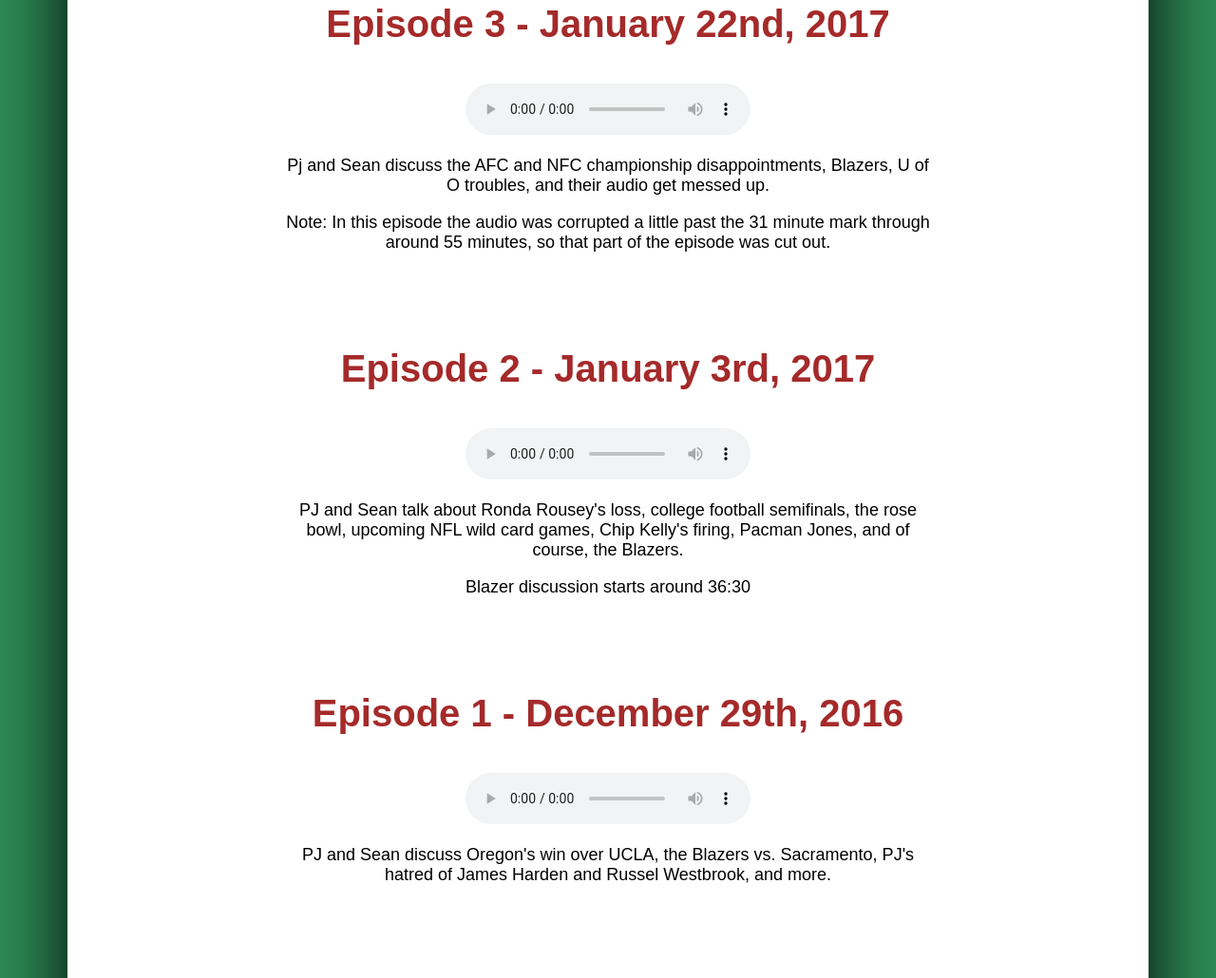
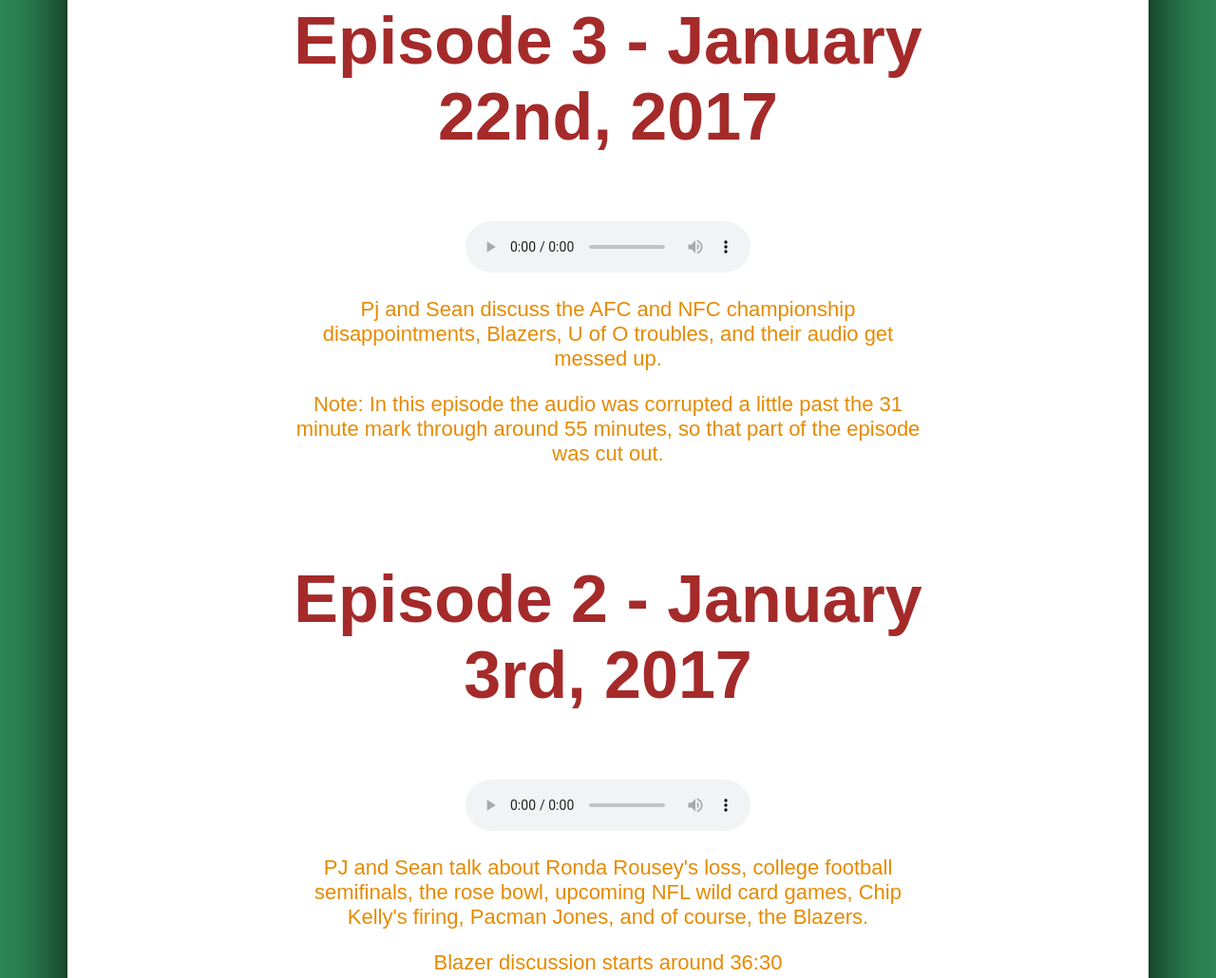
Before and after one commit to belowtherimpdx/Podcast, a plain HTML site: page index.html in a window 1280 px wide. Shown: the part 1072-2102 px from the top of the page at 95% size. Drawn offline with Linux system fonts and the light colour scheme.

Commit message:
styling update

```diff
--- a/index.html
+++ b/index.html
@@ -31,8 +31,8 @@
         <source src="audioFiles/BTRep3.mp3" type="audio/mp3">
       </audio>
 
-      <p>Pj and Sean discuss the AFC and NFC championship disappointments, Blazers, U of O troubles, and their audio get messed up.</p>
-      <p>Note: In this episode the audio was corrupted a little past the 31 minute mark through around 55 minutes, so that part of the episode was cut out.</p>
+      <p class="episodeDescription">Pj and Sean discuss the AFC and NFC championship disappointments, Blazers, U of O troubles, and their audio get messed up.</p>
+      <p class="episodeDescription">Note: In this episode the audio was corrupted a little past the 31 minute mark through around 55 minutes, so that part of the episode was cut out.</p>
 
     </div>
 
@@ -44,8 +44,8 @@
         <source src="audioFiles/BTRepisode2.mp3" type="audio/mp3">
       </audio>
 
-      <p>PJ and Sean talk about Ronda Rousey's loss, college football semifinals, the rose bowl, upcoming NFL wild card games, Chip Kelly's firing, Pacman Jones, and of course, the Blazers.</p>
-      <p>Blazer discussion starts around 36:30</p>
+      <p class="episodeDescription">PJ and Sean talk about Ronda Rousey's loss, college football semifinals, the rose bowl, upcoming NFL wild card games, Chip Kelly's firing, Pacman Jones, and of course, the Blazers.</p>
+      <p class="episodeDescription">Blazer discussion starts around 36:30</p>
 
     </div>
 
@@ -57,7 +57,7 @@
         <source src="audioFiles/BelowTheRim_Episode1.mp3" type="audio/mp3">
       </audio>
 
-      <p>PJ and Sean discuss Oregon's win over UCLA, the Blazers vs. Sacramento, PJ's hatred of James Harden and Russel Westbrook, and more.</p>
+      <p class="episodeDescription">PJ and Sean discuss Oregon's win over UCLA, the Blazers vs. Sacramento, PJ's hatred of James Harden and Russel Westbrook, and more.</p>
 
     </div>
 
--- a/styles/main.css
+++ b/styles/main.css
@@ -56,14 +56,15 @@ body {
 }
 
 .episodeDiv h3 {
-  font-size: 40px;
+  font-size: 70px;
   color: #A52A2A;
   font-family: sans-serif;
 }
 
 .episodeDiv p {
-  font-size: 18px;
+  font-size: 22px;
   font-family: sans-serif;
+  color: #e68a00;
 }
 
 #twitterP {
```
